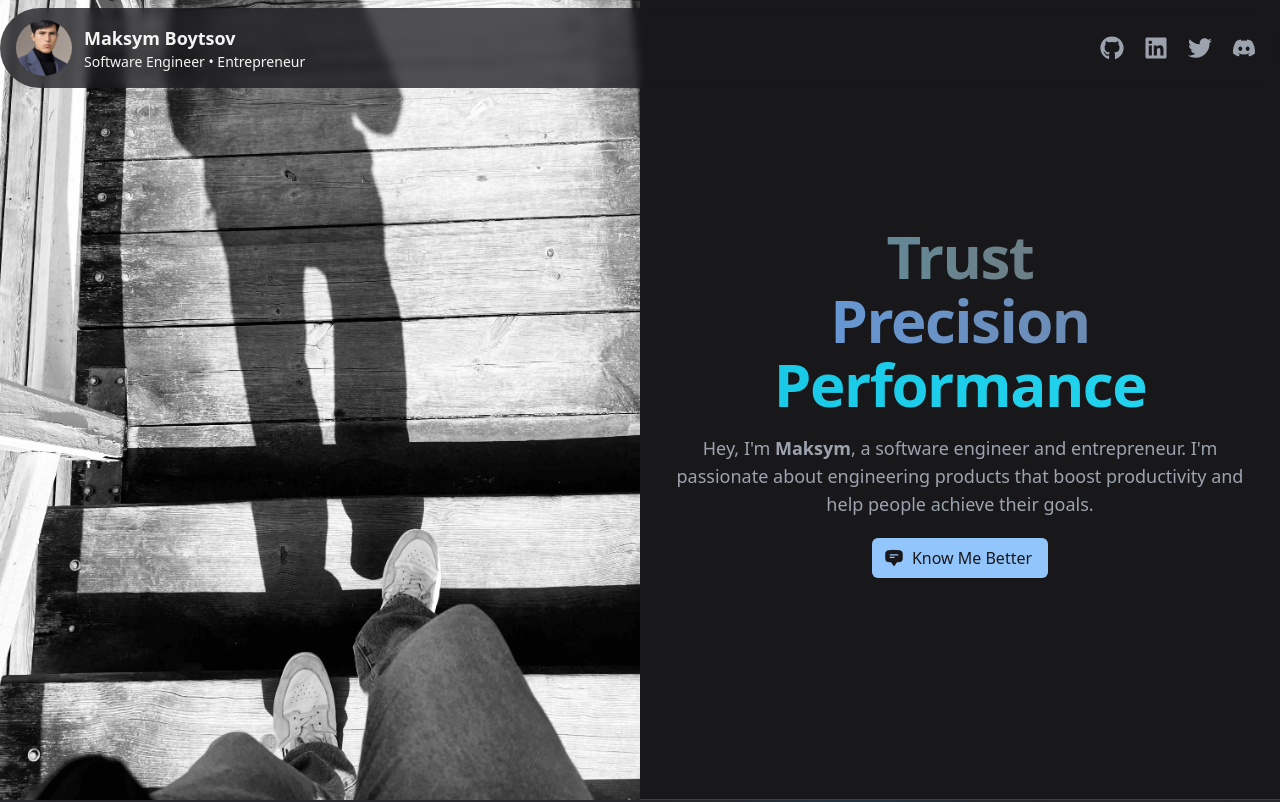
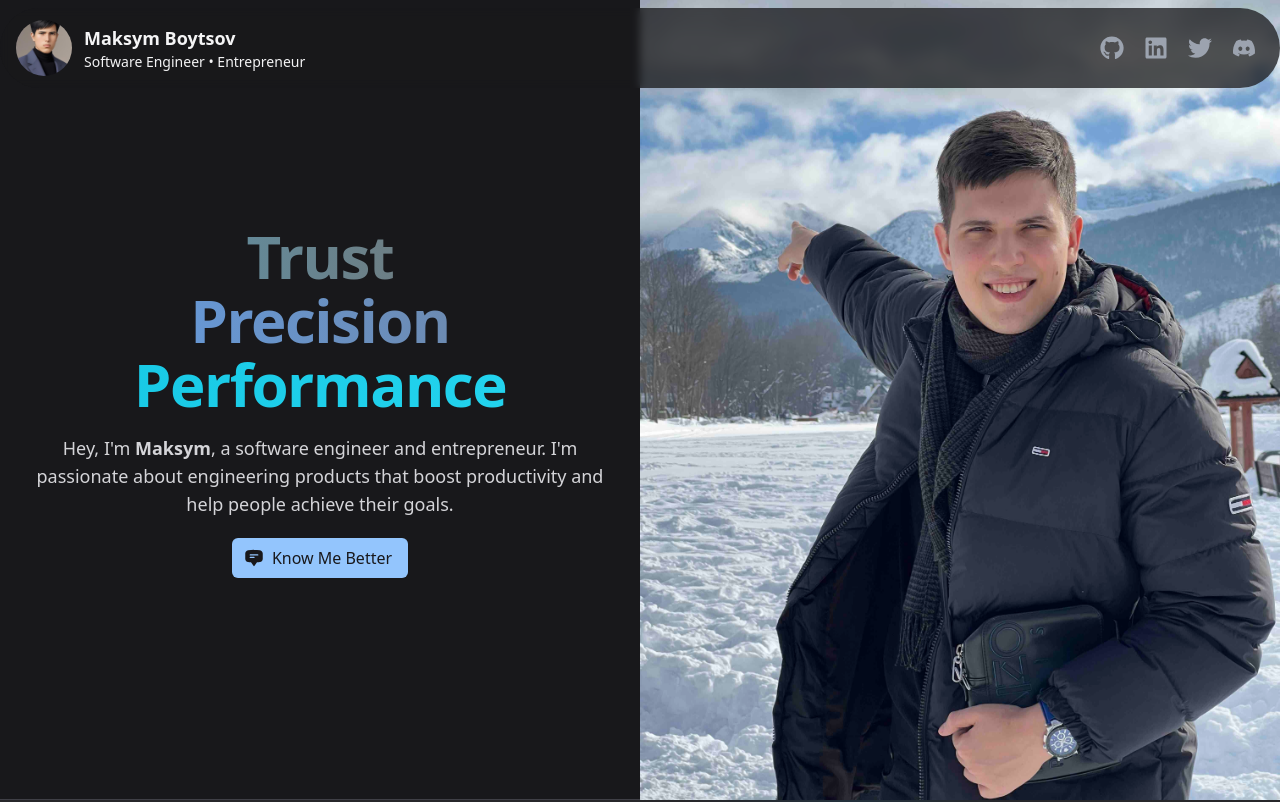
Before and after one commit to maksym-boytsov/maksym-boytsov, a Next.js app: page / in a window 1280 px wide. Shown: the top 802 px of the page. Built offline with nearby package versions, Linux system fonts and the light colour scheme.

Commit message:
feat: hero section
Signed-off-by: Max ⚡️ <maksym.boytsov@gmail.com>

```diff
--- a/components/templates/client/hero-section.tsx
+++ b/components/templates/client/hero-section.tsx
@@ -1,38 +1,24 @@
 "use client";
-import {
-  ArrowDownIcon,
-  ChatBubbleBottomCenterTextIcon,
-  PaintBrushIcon,
-} from "@heroicons/react/24/solid";
+import { ChatBubbleBottomCenterTextIcon } from "@heroicons/react/24/solid";
 import Image from "next/image";
 import React, { useEffect } from "react";
-import shadowSrc from "public/shadow.jpg";
-import { hotjar } from "react-hotjar";
+import fullBodySrc from "public/full-body.jpg";
+// import { hotjar } from "react-hotjar";
 
 import { Button } from "../../shared";
 
 const HeroSection = () => {
-  useEffect(() => {
-    hotjar.initialize(3442508, 6);
-  }, []);
+  // useEffect(() => {
+  //   hotjar.initialize(3442508, 6);
+  // }, []);
 
   return (
     <section
       id="hero"
       className="relative bg-zinc-900 h-screen grid md:grid-cols-2 grid-flow-col border-b border-zinc-700"
     >
-      <div className="hidden md:block relative">
-        <Image
-          alt="Man walking towards his shadow."
-          src={shadowSrc}
-          placeholder="blur"
-          quality={75}
-          className="w-full h-full absolute bottom-0 right-0 left-0 top-0 object-cover"
-          fill
-          priority
-        />
-      </div>
-      <div className="text-center h-screen grid gap-2 justify-center items-center justify-items-center content-center px-4">
+      <div className="bg-[url('/full-body.jpg')] bg-center bg-cover md:bg-none">
+        <div className="md:backdrop-filter-none backdrop-blur-sm backdrop-brightness-50 h-screen grid gap-2 px-4 text-center justify-center items-center justify-items-center content-center">
           <div className="mx-auto max-w-7xl px-4 sm:px-6 lg:px-8 text-center">
             {keywords.map((keyword, index) => {
               return (
@@ -47,7 +33,7 @@ const HeroSection = () => {
             })}
           </div>
 
-        <p className="mx-auto my-3 max-w-xl text-lg text-gray-400">
+          <p className="mx-auto my-3 max-w-xl text-lg text-zinc-200 md:text-zinc-300">
             Hey, I'm <span className="font-bold">Maksym</span>, a software
             engineer and entrepreneur. I'm passionate about engineering products
             that boost productivity and help people achieve their goals.
@@ -61,6 +47,19 @@ const HeroSection = () => {
             />
             Know Me Better
           </Button>
+        </div>
+      </div>
+
+      <div className="hidden md:block relative">
+        <Image
+          alt="Maksym Boytsov pointing to mountains."
+          src={fullBodySrc}
+          placeholder="blur"
+          quality={75}
+          className="w-full h-full absolute bottom-0 right-0 left-0 top-0 object-cover"
+          fill
+          priority
+        />
       </div>
     </section>
   );
```
Also changed, not shown: public/full-body.jpg (added), public/shadow.jpg (deleted). Lines whose indentation alone changed are shown as unchanged.
